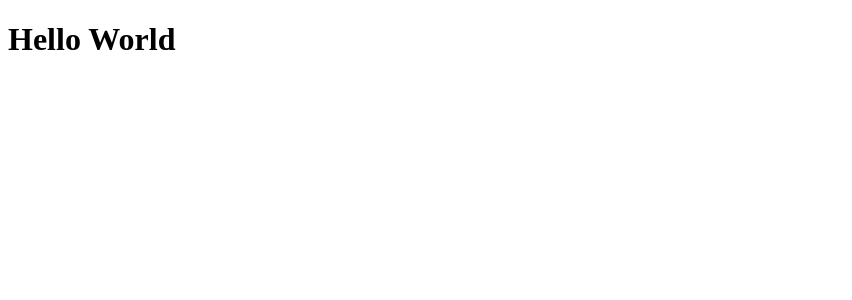
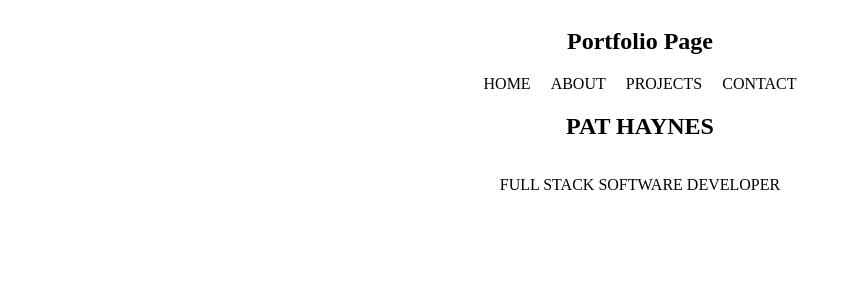
Before and after one commit to pathaynes/Portfolio, a React app: page / in a window 1280 px wide. Shown: the top 300 px of the page, without its empty margins (0-852 px from the left). Built offline with nearby package versions, Linux system fonts and the light colour scheme.

Commit message:
setting up some components

```diff
--- /dev/null
+++ b/src/components/App.css
@@ -0,0 +1,3 @@
+body {
+  height: 100vh
+}
--- a/src/components/App.js
+++ b/src/components/App.js
@@ -1,5 +1,13 @@
 import React from 'react';
+import Header from './Header';
+import Main from './Main';
+import styles from './App.css';
 
 export default function App() {
-  return <h1>Hello World</h1>;
+  return (
+    <section className={styles.App}>
+      <Header />
+      <Main />
+    </section>
+  );
 }
--- /dev/null
+++ b/src/components/Header.css
@@ -0,0 +1,9 @@
+.Header {
+  display: flex;
+  align-items: center;
+  flex-direction: column;
+
+  a {
+   margin: 10px;
+  }
+}
--- /dev/null
+++ b/src/components/Header.js
@@ -0,0 +1,17 @@
+import React from 'react';
+import styles from './Header.css';
+
+
+const Header = () => (
+  <header className={styles.Header}>
+    <h1>Portfolio Page</h1>
+    <nav>
+      <a>HOME</a>
+      <a>ABOUT</a>
+      <a>PROJECTS</a>
+      <a>CONTACT</a>
+    </nav>
+  </header>
+);
+
+export default Header;
--- /dev/null
+++ b/src/components/Main.css
@@ -0,0 +1,9 @@
+.Main {
+    display: flex;
+    align-items: center;
+    flex-direction: column;
+
+    div {
+        height: 400px;
+    }
+}
--- /dev/null
+++ b/src/components/Main.js
@@ -0,0 +1,13 @@
+import React from 'react';
+import styles from './Main.css';
+
+const Main = () => (
+  <>
+    <div className={styles.Main}>
+      <h1>PAT HAYNES</h1>
+      <p>FULL STACK SOFTWARE DEVELOPER</p>
+    </div>
+  </>
+);
+
+export default Main;
--- /dev/null
+++ b/src/reset.css
@@ -0,0 +1,48 @@
+/* http://meyerweb.com/eric/tools/css/reset/
+   v2.0 | 20110126
+   License: none (public domain)
+*/
+
+html, body, div, span, applet, object, iframe,
+h1, h2, h3, h4, h5, h6, p, blockquote, pre,
+a, abbr, acronym, address, big, cite, code,
+del, dfn, em, img, ins, kbd, q, s, samp,
+small, strike, strong, sub, sup, tt, var,
+b, u, i, center,
+dl, dt, dd, ol, ul, li,
+fieldset, form, label, legend,
+table, caption, tbody, tfoot, thead, tr, th, td,
+article, aside, canvas, details, embed,
+figure, figcaption, footer, header, hgroup,
+menu, nav, output, ruby, section, summary,
+time, mark, audio, video {
+	margin: 0;
+	padding: 0;
+	border: 0;
+	font-size: 100%;
+	font: inherit;
+	vertical-align: baseline;
+}
+/* HTML5 display-role reset for older browsers */
+article, aside, details, figcaption, figure,
+footer, header, hgroup, menu, nav, section {
+	display: block;
+}
+body {
+	line-height: 1;
+}
+ol, ul {
+	list-style: none;
+}
+blockquote, q {
+	quotes: none;
+}
+blockquote:before, blockquote:after,
+q:before, q:after {
+	content: '';
+	content: none;
+}
+table {
+	border-collapse: collapse;
+	border-spacing: 0;
+}
```
